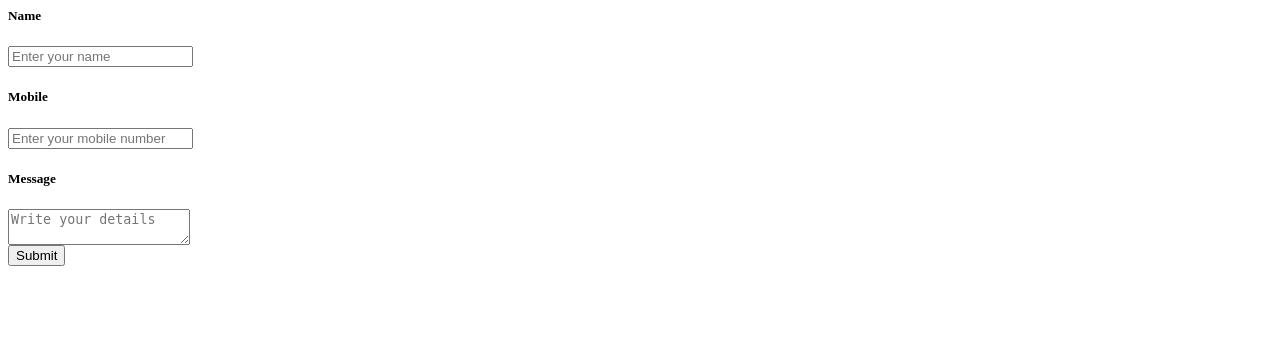
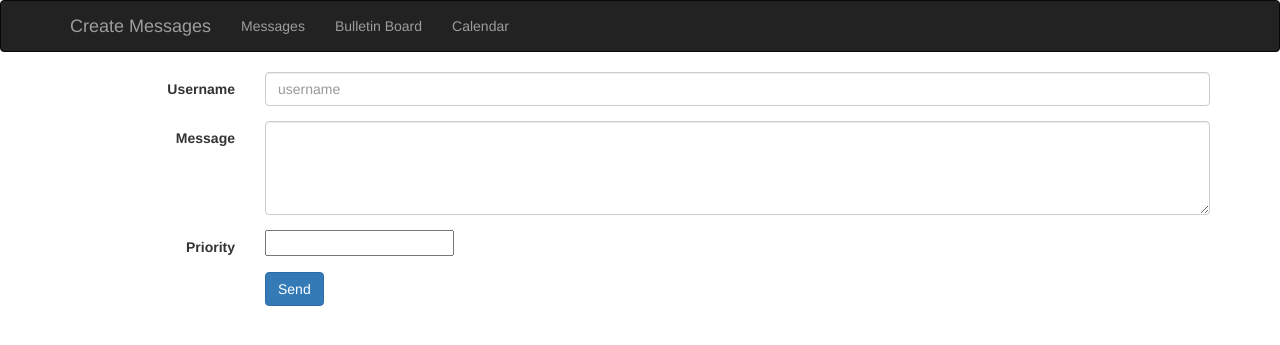
Before and after one commit to couragepaul/COMP4350, a Django app: page /apartmentApp/createMessageView in a window 1280 px wide. Shown: the top 345 px of the page. Run offline with Django 3.2, Linux system fonts and the light colour scheme; data that the repository does not hold is empty; some libraries are stand-ins or nearby versions.

Commit message:
Updated create Message

```diff
--- a/apartment/apartmentApp/templates/createMessage.html
+++ b/apartment/apartmentApp/templates/createMessage.html
@@ -1,24 +1,97 @@
+<!DOCTYPE html>
+<html lang="en">
 
+<head>
 
-			<div class="row">
-			    <div class="col-lg-12">
-			        <form action="" method="POST" enctype="multipart/form-data" id="form_id">
-			            <div class="form-group">
-			                 <h5><label for="inputName">Name</label></h5>
+    <meta charset="utf-8">
+    <meta http-equiv="X-UA-Compatible" content="IE=edge">
+    <meta name="viewport" content="width=device-width, initial-scale=1">
+    <meta name="description" content="">
+    <meta name="author" content="">
 
-			                <input type="text" name="career[name]" class="form-control" tabindex="1" placeholder="Enter your name" pattern="[a-zA-Z. ]{1,50}" required>
-			            </div>
-			            <div class="form-group">
-			                 <h5><label for="inputMobile">Mobile</label></h5>
+    <title>Create Messages</title>
 
-			                <input type="tel" name="career[mobile]" class="form-control" tabindex="3" placeholder="Enter your mobile number" pattern="[0-9]{10}" maxlength="10" required>
-			            </div>
-			            <div class="form-group">
-			                 <h5><label for="inputMessage">Message</label></h5>
+    <!-- Bootstrap Core CSS -->
+    <link rel="stylesheet" href="http://maxcdn.bootstrapcdn.com/bootstrap/3.3.6/css/bootstrap.min.css">
 
-			               <textarea name="career[message]" class="form-control" tabindex="4" placeholder="Write your details" required></textarea>
-			            </div>
-			            <button type="submit" name="submit" class="btn btn-primary btn-block" tabindex="5">Submit</button>
-			        </form>
-			    </div>
-			</div>
+    <!-- Custom CSS -->
+    <link href="css/3-col-portfolio.css" rel="stylesheet">
+
+    <!-- HTML5 Shim and Respond.js IE8 support of HTML5 elements and media queries -->
+    <!-- WARNING: Respond.js doesn't work if you view the page via file:// -->
+    <!--[if lt IE 9]>
+        <script src="https://oss.maxcdn.com/libs/html5shiv/3.7.0/html5shiv.js"></script>
+        <script src="https://oss.maxcdn.com/libs/respond.js/1.4.2/respond.min.js"></script>
+    <![endif]-->
+
+</head>
+
+<body>
+  	 <!-- Navigation -->
+    <nav class="navbar navbar-inverse navbar-top" role="navigation">
+        <div class="container">
+            <!-- Brand and toggle get grouped for better mobile display -->
+            <div class="navbar-header">
+                <button type="button" class="navbar-toggle" data-toggle="collapse" data-target="#bs-example-navbar-collapse-1">
+                    <span class="sr-only">Toggle navigation</span>
+                    <span class="icon-bar"></span>
+                    <span class="icon-bar"></span>
+                    <span class="icon-bar"></span>
+                </button>
+                <a class="navbar-brand" href="#">Create Messages</a>
+            </div>
+            <!-- Collect the nav links, forms, and other content for toggling -->
+            <div class="collapse navbar-collapse" id="bs-example-navbar-collapse-1">
+                <ul class="nav navbar-nav">
+                    <li>
+                        <a href="#">Messages</a>
+                    </li>
+                    <li>
+                        <a href="#">Bulletin Board</a>
+                    </li>
+                    <li>
+                        <a href="#">Calendar</a>
+                    </li>
+                </ul>
+            </div>
+            <!-- /.navbar-collapse -->
+        </div>
+        <!-- /.container -->
+    </nav>
+
+	<!--Page Content -->
+	<div class="container">
+		<form class="form-horizontal" role="form" method="post" action="index.php">
+		{% csrf_token %}
+
+    <div class="form-group">
+        <label for="name" class="col-sm-2 control-label">Username</label>
+        <div class="col-sm-10">
+            <input type="text" class="form-control" id="name" name="name" placeholder="username" value="">
+        </div>
+    </div>
+    <div class="form-group">
+        <label for="message" class="col-sm-2 control-label">Message</label>
+        <div class="col-sm-10">
+            <textarea class="form-control" rows="4" name="message"></textarea>
+        </div>
+    </div>
+    <div class="form-group">
+        <label for="name" class="col-sm-2 control-label">Priority</label>
+        <div class="col-sm-10">
+           <input type="number" name="urgency" id="urgency" value="urgency" /> <br>
+        </div>
+    </div>
+    <div class="form-group">
+        <div class="col-sm-10 col-sm-offset-2">
+            <input id="submit" name="submit" type="submit" value="Send" class="btn btn-primary">
+        </div>
+    </div>
+    <div class="form-group">
+        <div class="col-sm-10 col-sm-offset-2">
+            <! Will be used to display an alert to the user>
+        </div>
+    </div>
+</form>
+	<div>
+<body>
```
